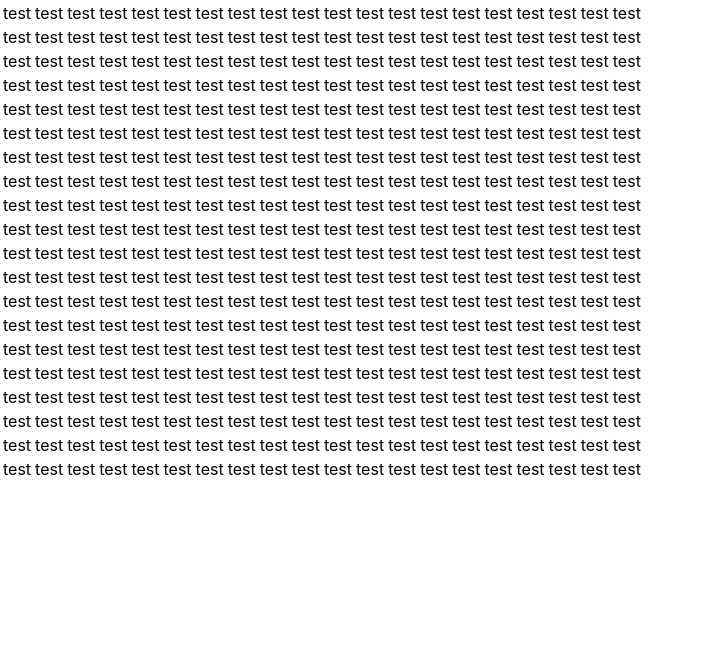
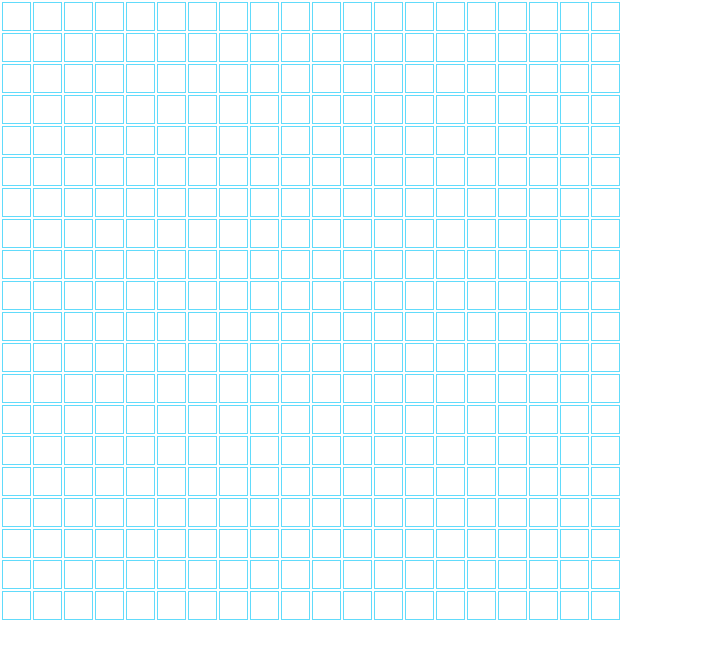
Before and after one commit to LiewShanWei/path-finder-ui, a React (Create React App) app: page / in a window 1280 px wide. Shown: the top 658 px of the page, without its empty margins (0-702 px from the left). Built offline with nearby package versions, Linux system fonts and the light colour scheme.

Commit message:
Enhance: Cell css Feature: Cell now changes color on click by changing class from cell to wall

```diff
--- a/src/components/Cell.js
+++ b/src/components/Cell.js
@@ -1,6 +1,23 @@
+import { useState } from 'react';
+import styles from './Cell.module.css';
+
 function Cell(){
+    const [isWall, setIsWall] = useState(false);
+
+    function onCellClickHandler(){
+        setIsWall(true);
+    };
+
     return (
-        <td>test</td>
+        <td
+            onClick={onCellClickHandler}
+            className={
+                (!isWall && styles.cell) ||
+                (isWall && styles.wall)
+            }
+        >
+
+        </td>
     );
 };
 
--- /dev/null
+++ b/src/components/Cell.module.css
@@ -0,0 +1,31 @@
+.cell {
+    border: 1px solid #61DBFB;
+    width: 25px;
+    height: 25px;
+}
+
+.wall{
+    animation-name: fillCell;
+    animation-duration: 0.3s;
+    animation-timing-function: ease-out;
+    animation-delay: 0;
+    animation-direction: alternate;
+    animation-iteration-count: 1;
+    animation-fill-mode: forwards;
+    animation-play-state: running;
+}
+
+@keyframes fillCell {
+    0% {
+        transform: scale(.3);
+        background-color: #61DBFB;
+    }
+    50% {
+        transform: scale(1.2);
+        background-color: #61DBFB;
+    }
+    100% {
+        transform: scale(1.0);
+        background-color: #61DBFB;
+    }
+}
```
